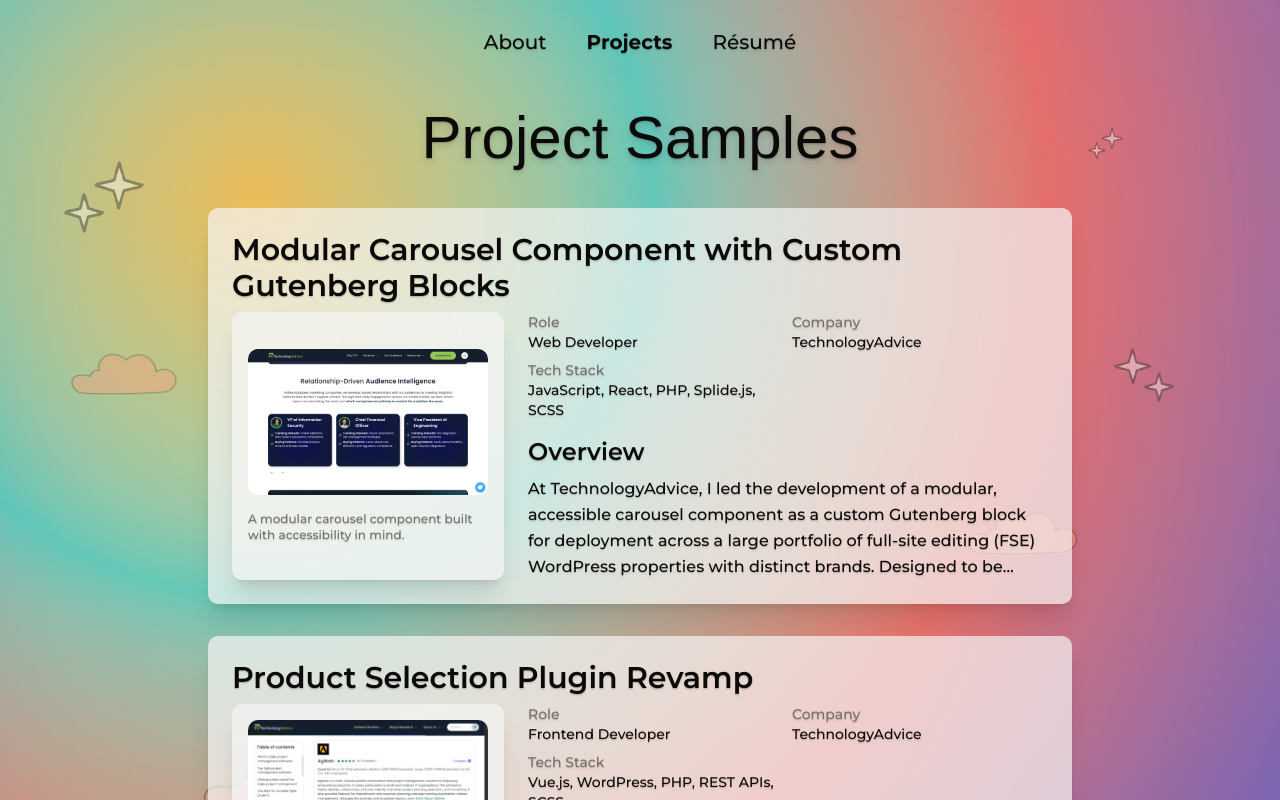
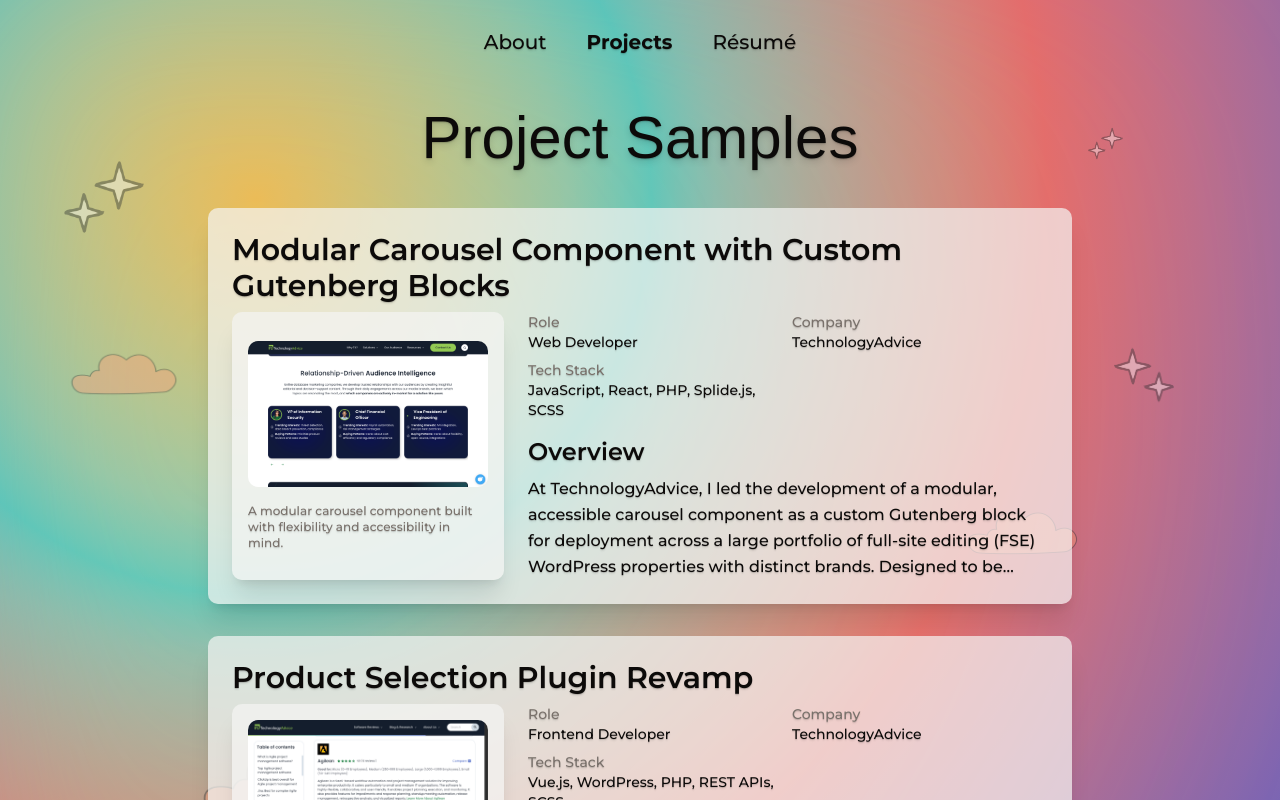
Before and after one commit to rochelle-rossman/portfolio-site, a Next.js app: page /projects in a window 1280 px wide. Shown: the top 800 px of the page. Built offline with nearby package versions, Linux system fonts and the light colour scheme; a web font is replaced by a local one.

Commit message:
fix: improve alt text for enlarged image and update project caption for clarity

```diff
--- a/src/components/carousel.tsx
+++ b/src/components/carousel.tsx
@@ -139,7 +139,7 @@ const Carousel = ({ images }: CarouselProps) => {
 						<div>
 							<Image
 								src={selectedImage}
-								alt='Enlarged project screenshot'
+								alt={`Enlarged project screenshot: ${images[selectedIndex!].alt}`}
 								fill
 								className='object-contain'
 							/>
--- a/src/lib/project-data.ts
+++ b/src/lib/project-data.ts
@@ -6,7 +6,7 @@ export const projects = [
 		featuredImage: {
 			src: carouselScreenshots[0].src,
 			alt: 'Screenshot of Modular Carousel Component',
-			caption: 'A modular carousel component built with accessibility in mind.'
+			caption: 'A modular carousel component built with flexibility and accessibility in mind.'
 		},
 		role: 'Web Developer',
 		company: 'TechnologyAdvice',
```
